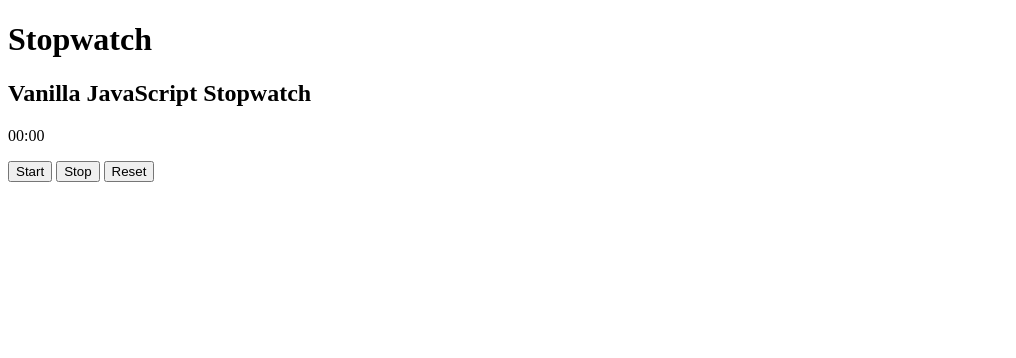
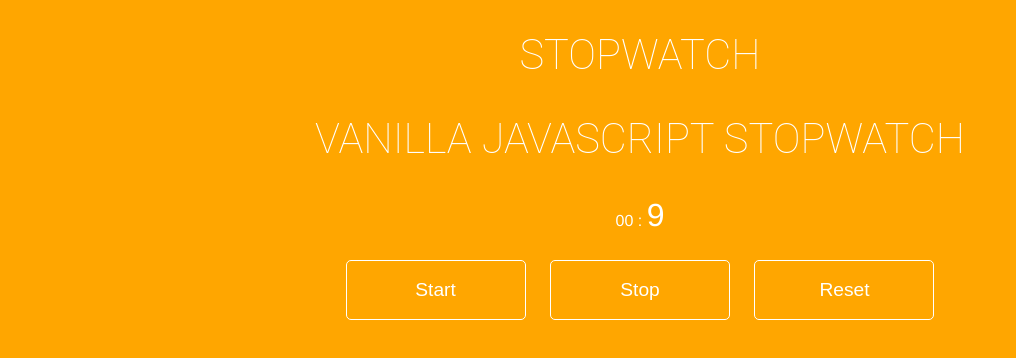
Before and after one commit to errylax/stopwatch, a plain HTML site: page index.html in a window 1280 px wide. Both pictures are taken after a click on the button "Start". Shown: the whole page, without its empty margins (0-1016 px from the left). Drawn offline with Linux system fonts and the light colour scheme.

Commit message:
styles and js file added and html file changed

```diff
--- a/index.html
+++ b/index.html
@@ -4,16 +4,23 @@
     <meta charset="UTF-8">
     <meta name="viewport" content="width=device-width, initial-scale=1.0">
     <title>Vanilla JavaScript Stopwatch</title>
-    <link rel="stylesheet" href="index.scss">
+    <link rel="stylesheet" href="/style/index.css">
+    <script defer src="./main.js"></script>
  </head>
   <body>
     <div class="wrapper">
       <h1>Stopwatch</h1>
       <h2>Vanilla JavaScript Stopwatch</h2>
-      <p><span id="seconds">00</span>:<span id="tens">00</span></p>
-      <button id="button-start">Start</button>
-      <button id="button-stop">Stop</button>
-      <button id="button-reset">Reset</button>
+
+      <p>
+        <span id="minutes">00</span>
+        :
+        <span id="seconds">00</span>
+      </p>
+
+      <button id="button-start" onclick= "start()">Start</button>
+      <button id="button-stop" onclick="stop()">Stop</button>
+      <button id="button-reset" onclick="reset()">Reset</button>
       </div>
   </body>
 </html>
--- /dev/null
+++ b/main.js
@@ -0,0 +1,27 @@
+let intervalId;
+
+function add() {
+    let minutes = document.querySelector("#minutes").innerHTML;
+    let seconds = document.querySelector("#seconds").innerHTML;
+    if (parseInt(seconds) === 59) {
+        minutes = (parseInt(minutes)+1).toString();
+        document.querySelector("#minutes").innerHTML = minutes;
+        document.querySelector("#seconds").innerHTML = "00";
+    } else {
+        seconds = (parseInt(seconds)+1).toString();
+        document.querySelector("#seconds").innerHTML = seconds;
+    }
+}
+
+function start() {
+    intervalId = setInterval(add,300);
+}
+
+function stop() {
+    clearInterval(intervalId);
+}
+
+function reset() {
+    document.querySelector("#minutes").innerHTML = "00";
+    document.querySelector("#seconds").innerHTML = "00";
+}
--- /dev/null
+++ b/style/index.css
@@ -0,0 +1,46 @@
+/* Variabes */
+/* Mixin's */
+body {
+  background: #ffa600;
+  font-family: "HelveticaNeue-Light", "Helvetica Neue Light", "Helvetica Neue", Helvetica, Arial, "Lucida Grande", sans-serif;
+  height: 100%;
+}
+
+.wrapper {
+  width: 800px;
+  margin: 30px auto;
+  color: #fff;
+  text-align: center;
+}
+
+h1, h2, h3 {
+  font-family: "Roboto", sans-serif;
+  font-weight: 100;
+  font-size: 2.6em;
+  text-transform: uppercase;
+}
+
+#seconds, #tens {
+  font-size: 2em;
+}
+
+button {
+  border-radius: 5px;
+  -khtml-border-radius: 5px;
+  background: #ffa600;
+  color: #fff;
+  border: solid 1px #fff;
+  text-decoration: none;
+  cursor: pointer;
+  font-size: 1.2em;
+  padding: 18px 10px;
+  width: 180px;
+  margin: 10px;
+  outline: none;
+}
+button:hover {
+  transition: all 0.5s ease-in-out;
+  background: #fff;
+  border: solid 1px #fff;
+  color: #ffa600;
+}/*# sourceMappingURL=index.css.map */
```
Also changed, not shown: 1 other file.
